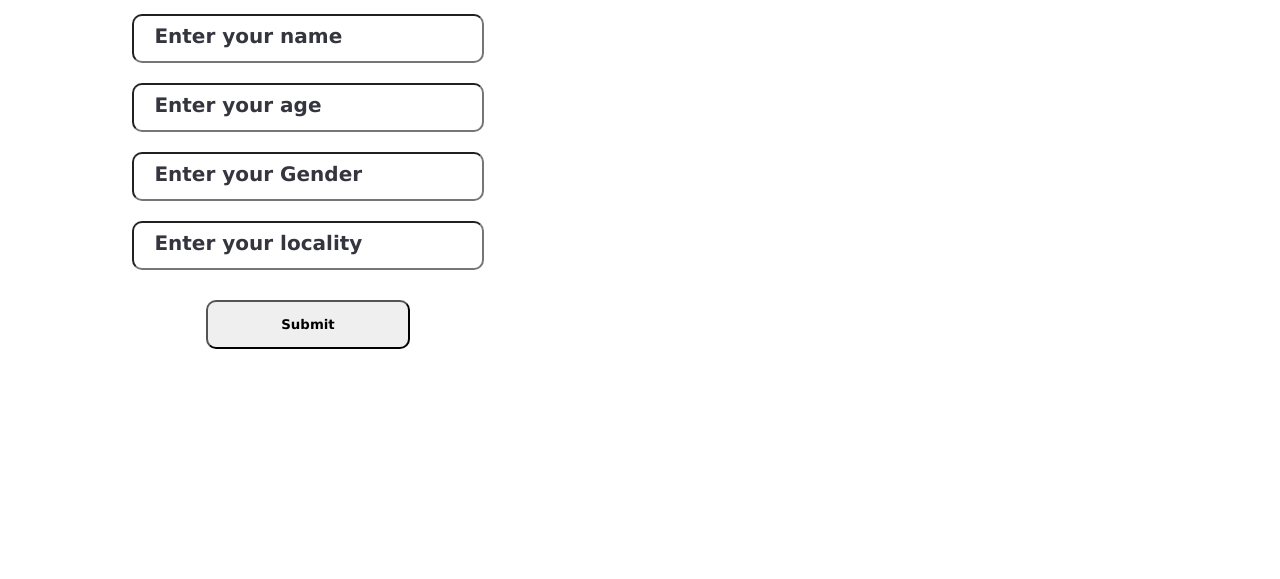
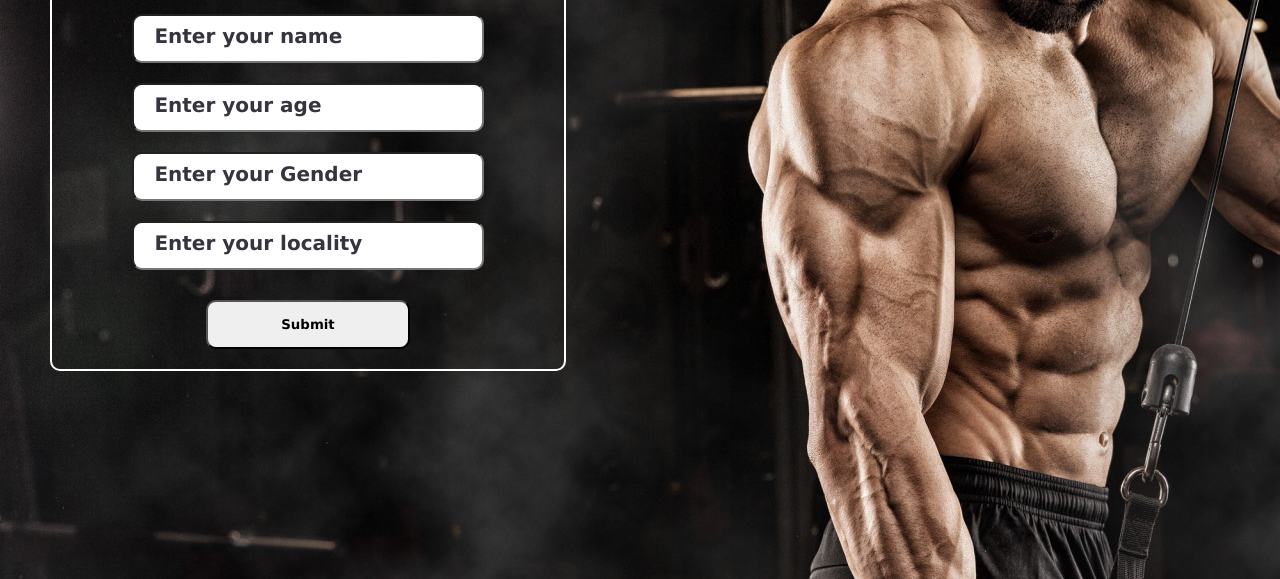
Before and after one commit to BhagyashreePagar/Gym-Website, a plain HTML site: page index.html in a window 1280 px wide. Shown: the part 251-830 px from the top of the page. Drawn offline with Linux system fonts and the light colour scheme.

Commit message:
Update style.css

```diff
--- a/style.css
+++ b/style.css
@@ -3,7 +3,7 @@ body
     box-sizing: border-box;
     margin: 0px;
     padding: 0px;
-    background:url(img/gym\ bg.jpg) no-repeat center cover;
+    background:url(img/gym\ bg.jpg);
     color: white;
     font-family: Verdana, Geneva, Tahoma, sans-serif;
     font-size: 15px;
```
